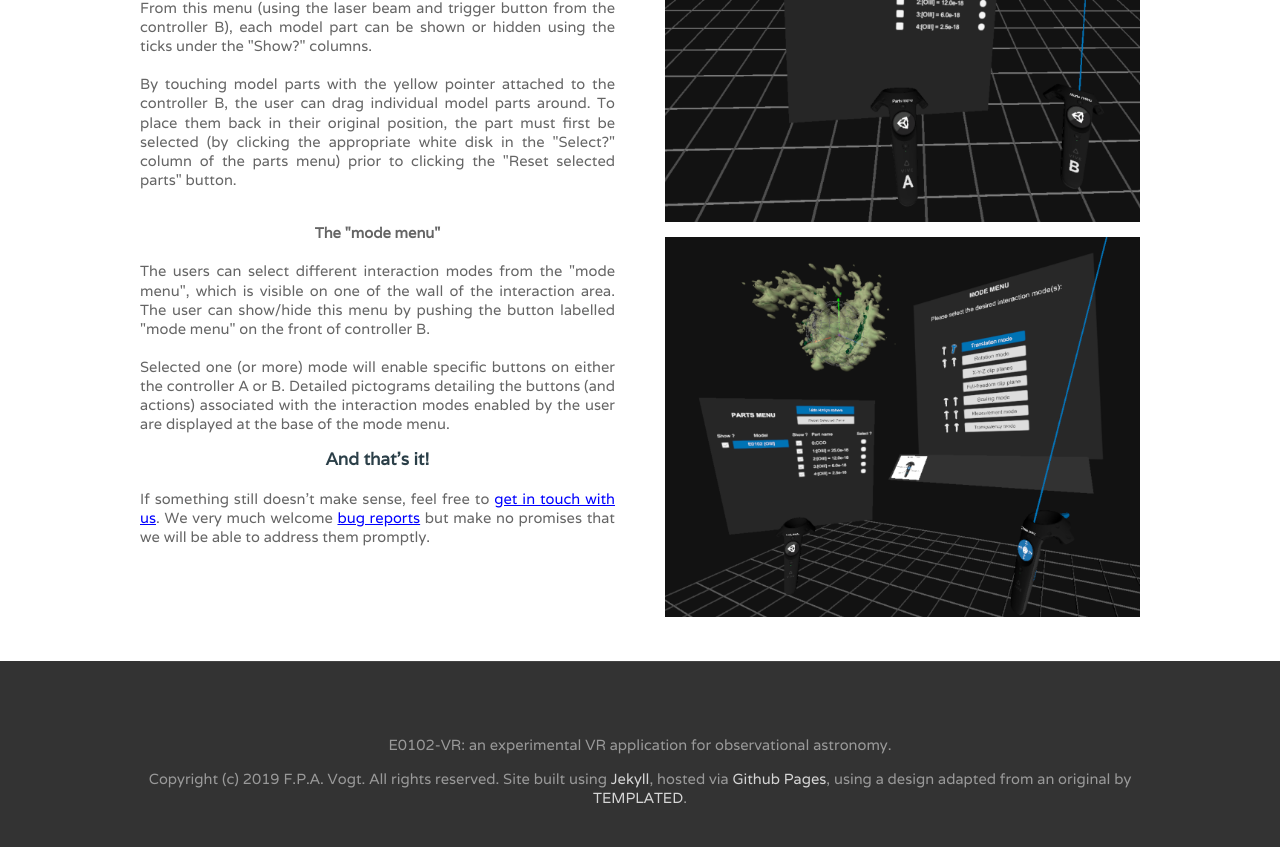
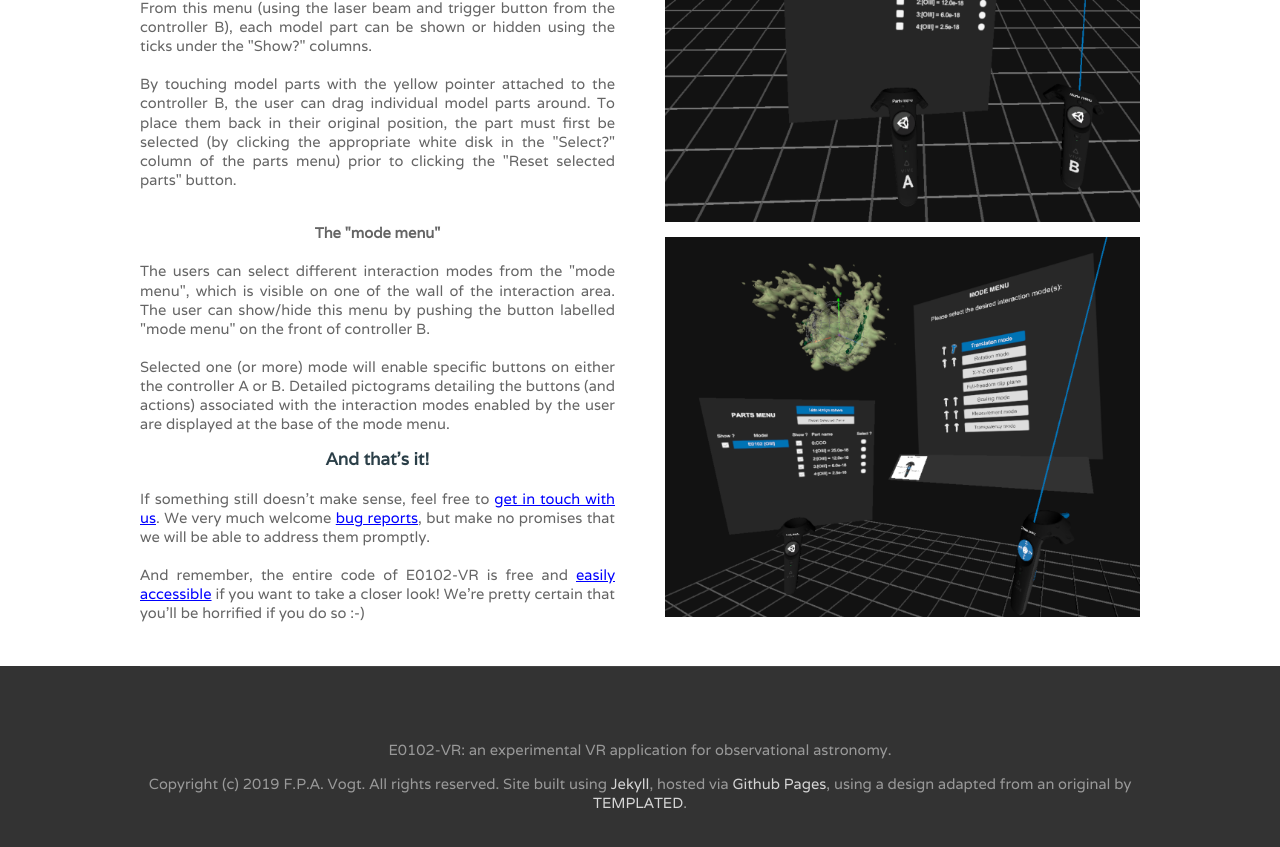
Before and after one commit to fpavogt/E0102-VR, a Jekyll site: the page built from tutorial.html, in a window 1280 px wide and 900 px high, scrolled down 825 px. Shown: the top 847 px of the window. Built offline with Jekyll 4.4.1, drawn with Linux system fonts in a browser that asks for light colours.

Commit message:
Work on tutorial

```diff
--- a/tutorial.html
+++ b/tutorial.html
@@ -87,8 +87,11 @@ doesn't make sense.<br>
          <p style="text-align:justify">
          <br>
          If something still doesn't make sense, feel free to <a href="contact.html">get
-         in touch with us</a>. We very much welcome <a target="_blank" href="https://github.com/fpavogt/E0102-VR/issues">bug reports</a>
+         in touch with us</a>. We very much welcome <a target="_blank" href="https://github.com/fpavogt/E0102-VR/issues">bug reports</a>,
          but make no promises that we will be able to address them promptly.<br>
+         <br>
+         And remember, the entire code of E0102-VR is free and <a href="https://github.com/fpavogt/E0102-VR">easily accessible</a>
+         if you want to take a closer look! We're pretty certain that you'll be horrified if you do so :-)
          </p>
    </div>
    <div class="tbox2">
```
